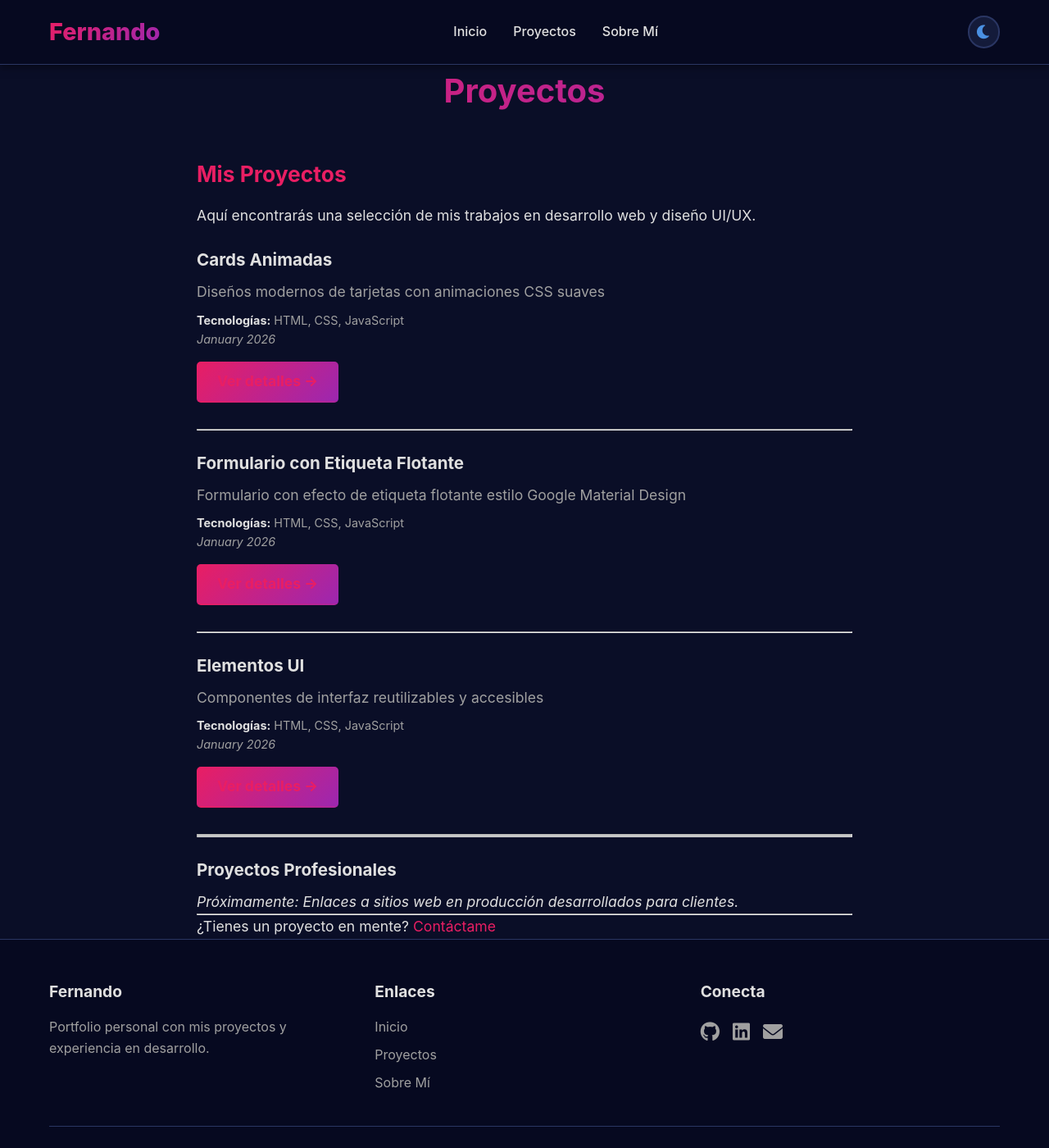
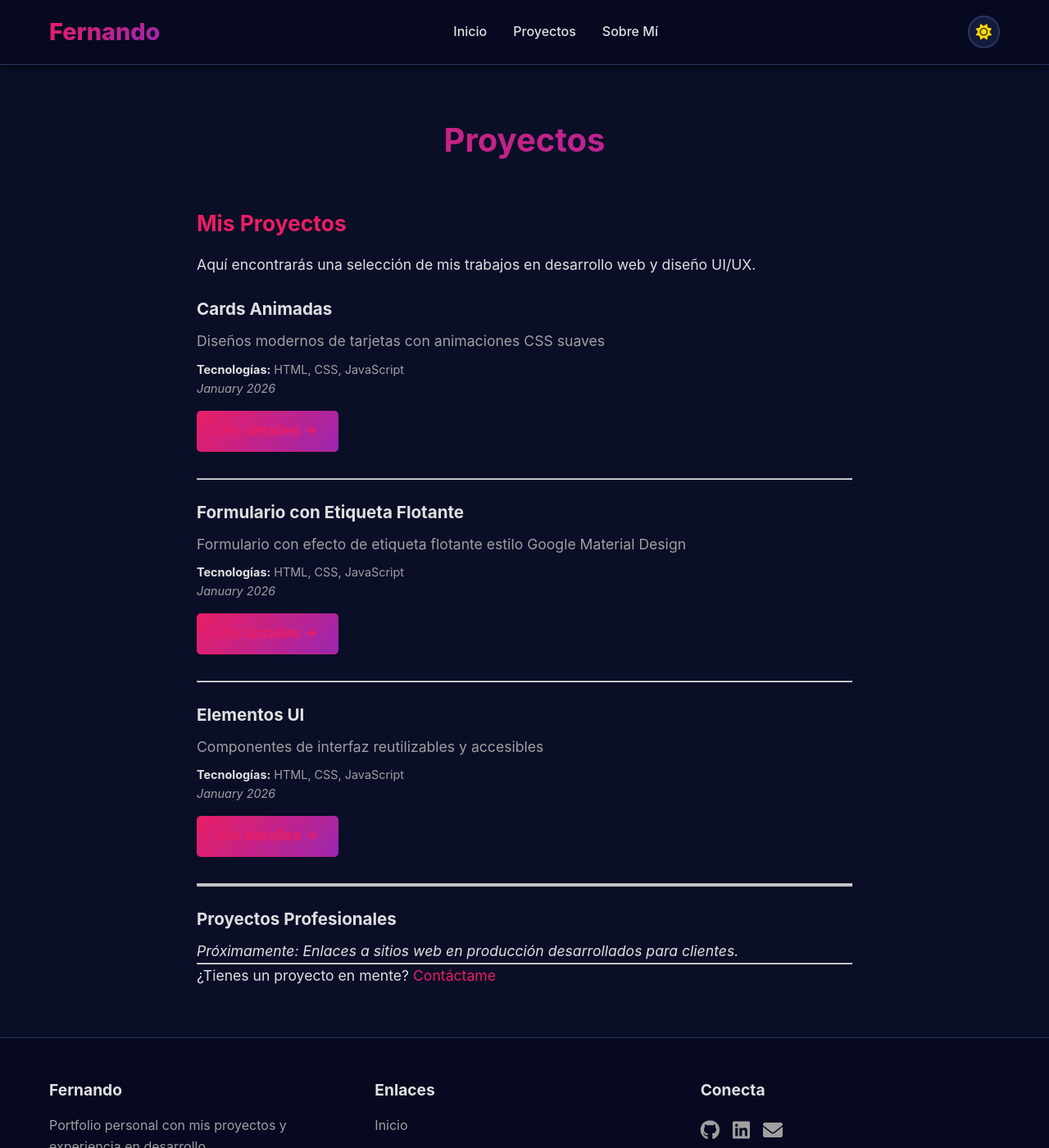
Before and after one commit to Dunlag/fernando, a Jekyll site: the page built from projects.md, in a window 1280 px wide and 1400 px high. Shown: the whole window at 82% size. Built offline with Jekyll 4.4.1, drawn with Linux system fonts in a browser that asks for light colours.

Commit message:
Actualizar estilos de contenido y mejorar lógica de tema: ajustar colores de fondo y texto en secciones, y optimizar el manejo de eventos en el cambio de tema

```diff
--- a/assets/css/main.css
+++ b/assets/css/main.css
@@ -223,9 +223,9 @@
 }
 
 /* Page Content */
-    background: var(--bg-dark);
 .page-content {
     padding: 60px 0;
+    background: var(--bg-dark);
 }
 
 .page-header {
@@ -279,8 +279,8 @@
 
 /* Posts Grid */
 .latest-posts {
-    padding: 60px 0;darker
-    background: var(--bg-light);
+    padding: 60px 0;
+    background: var(--bg-darker);
 }
 
 .latest-posts h2 {
@@ -295,11 +295,11 @@
     gap: 2rem;
 }
 
-.post-card {var(--bg-card);
+.post-card {
+    background: var(--bg-card);
     padding: 2rem;
     border-radius: 10px;
     box-shadow: var(--shadow);
-    transition: all 0.3s ease;
     border: 1px solid var(--border-color);
     transition: all 0.3s ease;
 }
@@ -390,6 +390,14 @@
 .btn:hover {
     transform: translateY(-2px);
     box-shadow: var(--shadow-hover);
+    color: #ffffff;
+}
+
+.btn:visited,
+.btn:active,
+.btn:focus {
+    color: #ffffff;
+    text-decoration: none;
 }
 
 /* Footer */
--- a/assets/js/main.js
+++ b/assets/js/main.js
@@ -1,10 +1,11 @@
-// Mobile menu toggle
+// Mobile menu toggle + Theme toggle
 document.addEventListener('DOMContentLoaded', function() {
     const hamburger = document.querySelector('.hamburger');
     const navMenu = document.querySelector('.nav-menu');
 
     if (hamburger && navMenu) {
-        hamburger.addEventListener('click', function() {
+        hamburger.addEventListener('click', function(event) {
+            event.stopPropagation();
             navMenu.classList.toggle('active');
             hamburger.classList.toggle('active');
         });
@@ -27,11 +28,11 @@
 
         // Check for saved theme preference or default to dark mode
         const currentTheme = localStorage.getItem('theme') || 'dark';
-
         htmlElement.setAttribute('data-theme', currentTheme);
         updateThemeIcon(currentTheme);
 
-        themeToggle.addEventListener('click', function() {
+        themeToggle.addEventListener('click', function(event) {
+            event.stopPropagation();
             const currentTheme = htmlElement.getAttribute('data-theme');
             const newTheme = currentTheme === 'dark' ? 'light' : 'dark';
 
@@ -42,12 +43,9 @@
 
         function updateThemeIcon(theme) {
             if (!themeIcon) return;
-            if (theme === 'dark') {
-                themeIcon.classList.remove('fa-moon');
-                themeIcon.classList.add('fa-sun');
-            } else {
-                themeIcon.classList.remove('fa-sun');
-                themeIcon.classList.add('fa-moon');
-            }
+            themeIcon.classList.toggle('fa-sun', theme === 'dark');
+            themeIcon.classList.toggle('fa-moon', theme !== 'dark');
         }
     }
+});
+                themeIcon.classList.add('fa-moon');
```
